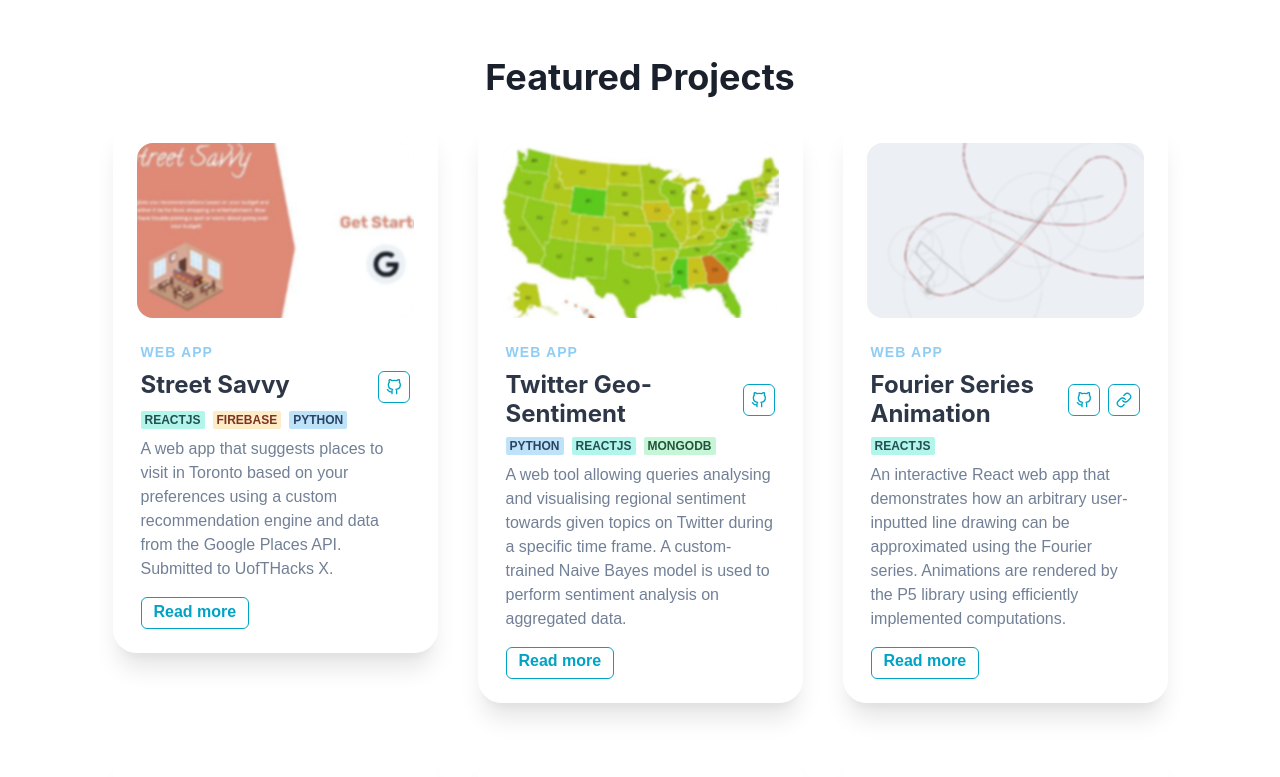
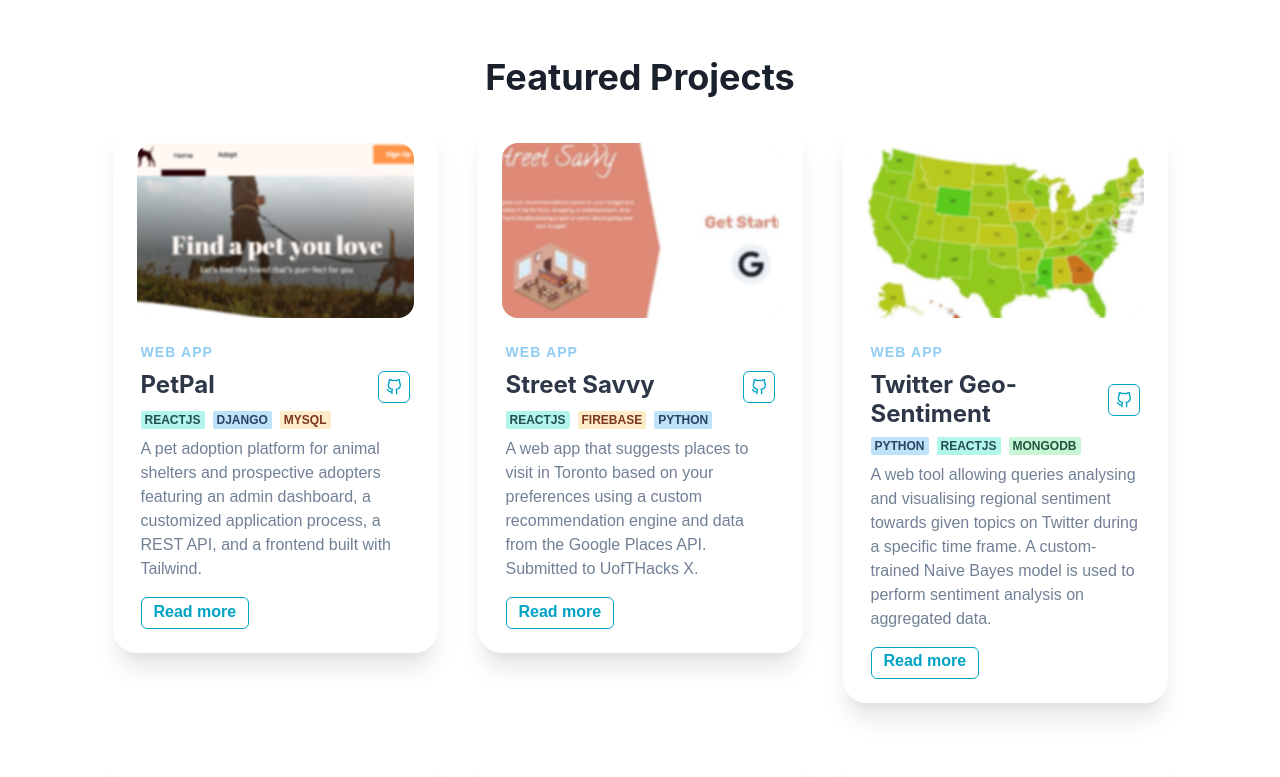
Before and after one commit to jasonfyw/jasonfyw.github.io, a React (Create React App) app: page / in a window 1280 px wide. Shown: the part 2720-3497 px from the top of the page. Built offline with nearby package versions, Linux system fonts and the light colour scheme; grey boxes are pictures that could not be loaded; a web font is replaced by a local one.

Commit message:
add: petpal to projects

```diff
--- a/src/components/Projects/TechBadges.tsx
+++ b/src/components/Projects/TechBadges.tsx
@@ -35,3 +35,7 @@ export const FirebaseBadge = () => {
 export const AssemblyBadge = () => {
     return <Badge colorScheme={'orange'}>Assembly</Badge>
 }
+
+export const DjangoBadge = () => {
+    return <Badge colorScheme={'blue'}>Django</Badge>
+}
--- a/src/data/projectData.tsx
+++ b/src/data/projectData.tsx
@@ -7,13 +7,30 @@ import {
     PHPBadge,
     PythonBadge,
     ReactBadge,
-    AssemblyBadge
+    AssemblyBadge,
+    DjangoBadge
 } from '../components/Projects/TechBadges';
 import { FiGithub, FiLink } from 'react-icons/fi';
 import { ProjectT } from './types';
 
 
 export const projectData: ProjectT[] = [
+    {
+        name: 'PetPal',
+        id: 'petpal',
+        type: 'Web app',
+        tagline: 'A pet adoption platform for animal shelters',
+        tags: [<ReactBadge />, <DjangoBadge />, <MySQLBadge />],
+        imageSrc: '/petpal.png',
+        description: 'A pet adoption platform for animal shelters and prospective adopters featuring an admin dashboard, a customized application process, a REST API, and a frontend built with Tailwind.',
+        links: [
+            {
+                link: 'https://github.com/leowrites/PetPal',
+                icon: <FiGithub />
+            }
+        ],
+        headerLink: 'https://github.com/leowrites/PetPal'
+    },
     {
         name: 'Street Savvy',
         id: 'street-savvy',
```
Also changed, not shown: public/petpal.png (added).
